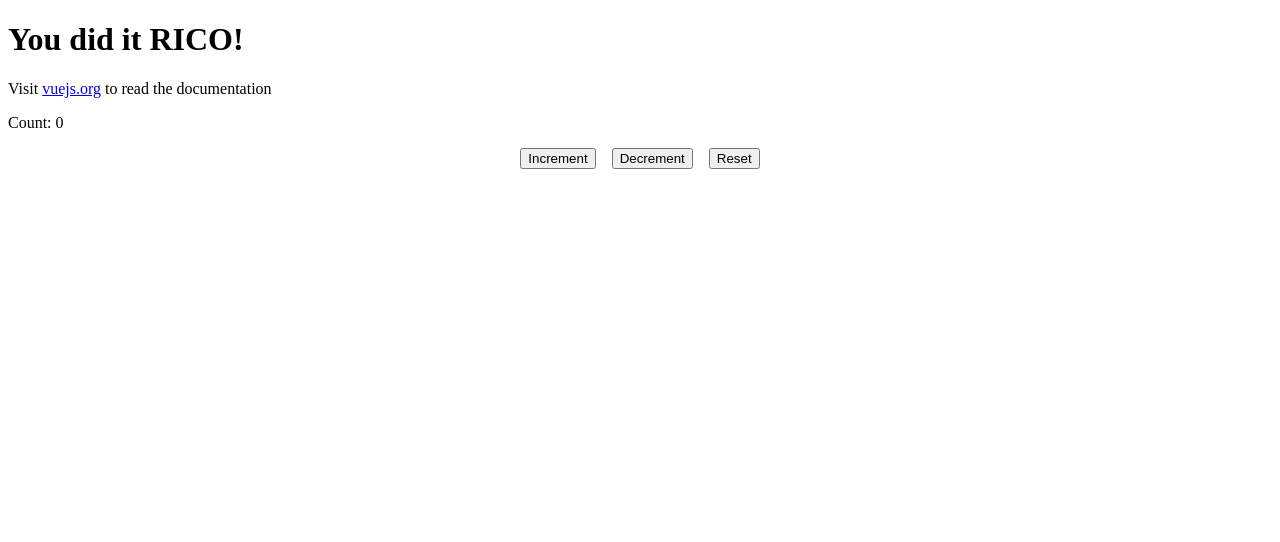
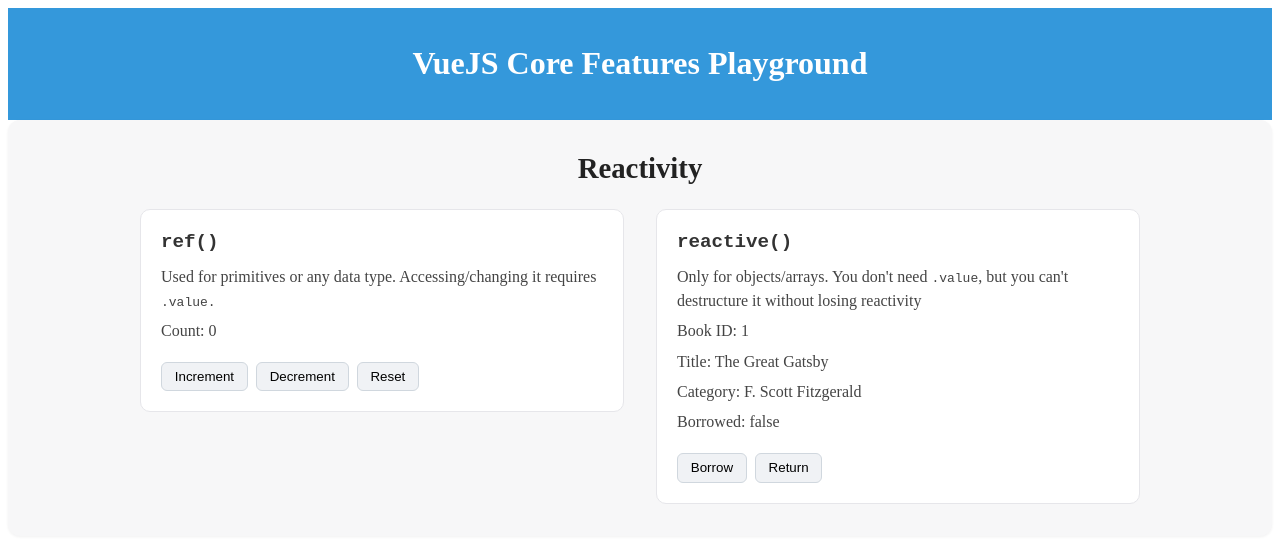
Before and after one commit to ricoputrap/learn-vue-dec25, a Vue app: page / in a window 1280 px wide. Shown: the top 542 px of the page. Built offline with nearby package versions, Linux system fonts and the light colour scheme; the HTML template or start-up script is replaced by a standard one.

Commit message:
feat: add Header section and Reactivity section to explain about `ref()` and `reactive()`

```diff
--- a/src/App.vue
+++ b/src/App.vue
@@ -1,39 +1,14 @@
 <script setup lang="ts">
-import { ref } from "vue";
-
-const name = ref("RICO");
-const count = ref(0);
-
-function increment() {
-    count.value++;
-}
-function decrement() {
-    count.value--;
-}
-function reset() {
-    count.value = 0;
-}
+import Header from "./Header.vue";
+import Reactivity from "./Reactivity.vue";
 </script>
 
 <template>
-    <h1>You did it {{ name }}!</h1>
-    <p>
-        Visit
-        <a href="https://vuejs.org/" target="_blank" rel="noopener"
-            >vuejs.org</a
-        >
-        to read the documentation
-    </p>
+    <Header />
 
-    <div class="counter">
-        <p>Count: {{ count }}</p>
-    </div>
-
-    <div class="buttons">
-        <button @click="increment">Increment</button>
-        <button @click="decrement">Decrement</button>
-        <button @click="reset">Reset</button>
-    </div>
+    <main>
+        <Reactivity />
+    </main>
 </template>
 
 <style scoped>
--- /dev/null
+++ b/src/Header.vue
@@ -0,0 +1,16 @@
+<script setup lang="ts"></script>
+
+<template>
+    <header>
+        <h1>VueJS Core Features Playground</h1>
+    </header>
+</template>
+
+<style scoped>
+header {
+    background-color: #3498db;
+    color: #fff;
+    padding: 1rem;
+    text-align: center;
+}
+</style>
--- /dev/null
+++ b/src/Reactivity.vue
@@ -0,0 +1,134 @@
+<script setup lang="ts">
+import { reactive, ref } from "vue";
+import type { Book } from "./types";
+
+const count = ref(0);
+function increment() {
+    count.value++;
+}
+function decrement() {
+    count.value--;
+}
+function reset() {
+    count.value = 0;
+}
+
+const book: Book = reactive({
+    id: "1",
+    title: "The Great Gatsby",
+    category: "F. Scott Fitzgerald",
+    is_borrowed: false,
+});
+function borrowBook() {
+    book.is_borrowed = true;
+}
+function returnBook() {
+    book.is_borrowed = false;
+}
+</script>
+
+<template>
+    <section id="reactivity">
+        <h2>Reactivity</h2>
+
+        <div class="reactivity-container">
+            <div class="reactivity-content">
+                <h3><code>ref()</code></h3>
+                <p>
+                    Used for primitives or any data type. Accessing/changing it
+                    requires <code>.value.</code>
+                </p>
+                <p>Count: {{ count }}</p>
+                <button @click="increment">Increment</button>
+                <button @click="decrement">Decrement</button>
+                <button @click="reset">Reset</button>
+            </div>
+
+            <div class="reactivity-content">
+                <h3><code>reactive()</code></h3>
+                <p>
+                    Only for objects/arrays. You don't need <code>.value</code>,
+                    but you can't destructure it without losing reactivity
+                </p>
+
+                <p>Book ID: {{ book.id }}</p>
+                <p>Title: {{ book.title }}</p>
+                <p>Category: {{ book.category }}</p>
+                <p>Borrowed: {{ book.is_borrowed }}</p>
+                <button @click="borrowBook">Borrow</button>
+                <button @click="returnBook">Return</button>
+            </div>
+        </div>
+    </section>
+</template>
+
+<style scoped>
+#reactivity {
+    box-sizing: border-box;
+    padding: 2rem;
+    text-align: center;
+    background-color: #f7f7f8;
+    border-radius: 12px;
+    box-shadow: 0 1px 3px rgba(0, 0, 0, 0.06);
+}
+
+#reactivity > h2 {
+    margin: 0 0 1.5rem 0;
+    font-size: 1.8rem;
+    font-weight: 700;
+    color: #222;
+}
+
+.reactivity-container {
+    margin: 0 auto;
+    max-width: 1000px;
+    display: grid;
+    grid-template-columns: 1fr 1fr;
+    gap: 2rem;
+    align-items: start;
+}
+
+.reactivity-content {
+    background: #fff;
+    border: 1px solid #e6e6ea;
+    border-radius: 10px;
+    padding: 1.25rem;
+    text-align: left;
+}
+
+.reactivity-content h3 {
+    margin: 0 0 0.75rem 0;
+    font-size: 1.2rem;
+    color: #333;
+}
+
+.reactivity-content p {
+    margin: 0.4rem 0;
+    color: #444;
+    line-height: 1.5;
+}
+
+.reactivity-content button {
+    margin-right: 0.5rem;
+    margin-top: 0.75rem;
+    padding: 0.4rem 0.8rem;
+    background: #f0f2f5;
+    border: 1px solid #d0d7de;
+    border-radius: 6px;
+    cursor: pointer;
+}
+.reactivity-content button:hover {
+    background: #e6eaef;
+}
+
+/* Responsive: stack columns on small screens */
+@media (max-width: 768px) {
+    .reactivity-container {
+        grid-template-columns: 1fr;
+    }
+    #reactivity {
+        padding: 1.25rem;
+        border-radius: 10px;
+    }
+}
+</style>
--- /dev/null
+++ b/src/types.ts
@@ -0,0 +1,6 @@
+export type Book = {
+  id: string;
+  title: string;
+  category: string;
+  is_borrowed: boolean;
+};
```
